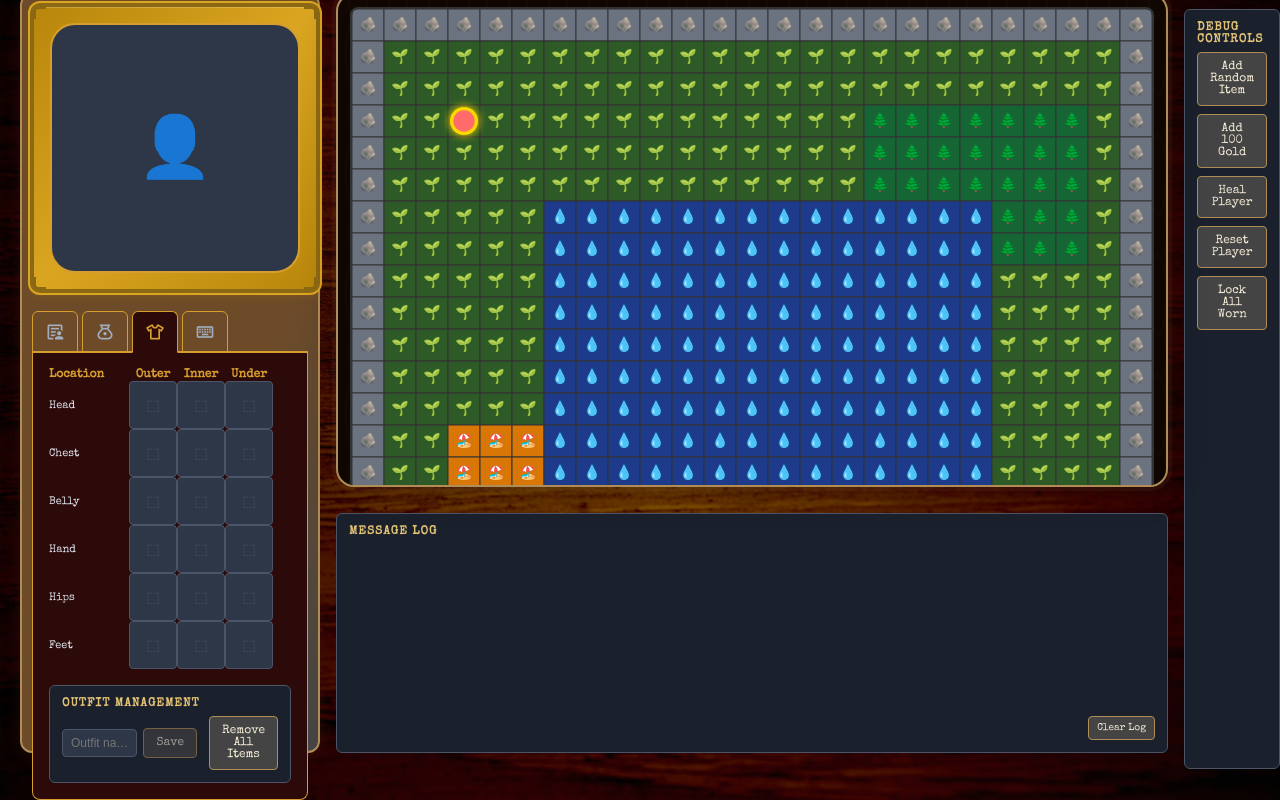
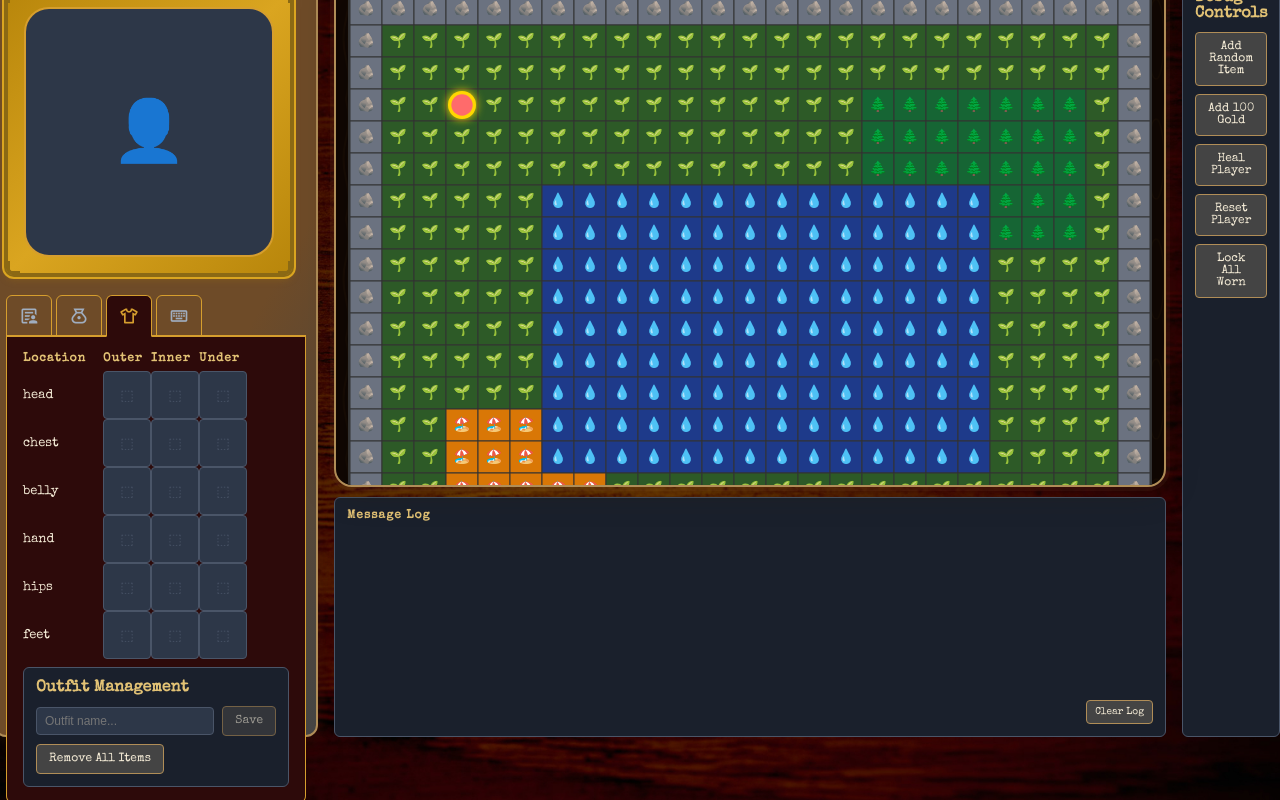
Before and after one commit to charlotte-xie/splarg, a Next.js app: page / in a window 1280 px wide. Both pictures are taken after a click on the button "apparel". Built offline with nearby package versions, Linux system fonts and the light colour scheme; a web font is replaced by a local one.

Commit message:
More CSS improvements

```diff
--- a/components/DebugPanel.tsx
+++ b/components/DebugPanel.tsx
@@ -56,9 +56,9 @@ export default function DebugPanel({ game, onGameUpdate }: DebugPanelProps) {
 
   return (
     <div className="control-panel" style={{height:"100%"}}>
-      <h5>
+      <h4>
         Debug Controls
-      </h5>
+      </h4>
 
       <div className="grid-container">
         <Button
--- a/components/Outfit.tsx
+++ b/components/Outfit.tsx
@@ -121,7 +121,8 @@ export default function Outfit({
   };
 
   return (
-    <div>
+    <div className="control-panel-grid">
+      {/* The outfit grid */}
       <div style={{
           display: 'grid',
           gridTemplateColumns: '80px 48px 48px 48px',
@@ -132,10 +133,10 @@ export default function Outfit({
           boxSizing: 'border-box'
         }}>
           {/* Header row */}
-          <div style={{ fontWeight: 'bold', color: '#d69e2e', fontSize: '12px' }}>Location</div>
-          <div style={{ fontWeight: 'bold', color: '#d69e2e', textAlign: 'center', fontSize: '12px' }}>Outer</div>
-          <div style={{ fontWeight: 'bold', color: '#d69e2e', textAlign: 'center', fontSize: '12px' }}>Inner</div>
-          <div style={{ fontWeight: 'bold', color: '#d69e2e', textAlign: 'center', fontSize: '12px' }}>Under</div>
+          <h5>Location</h5>
+          <h5>Outer</h5>
+          <h5>Inner</h5>
+          <h5>Under</h5>
 
           {/* Equipment rows */}
           {wearAreas.map((wearArea) => {
@@ -145,15 +146,9 @@ export default function Outfit({
 
             return (
               <React.Fragment key={wearArea}>
-                <div style={{
-                  color: '#e2e8f0',
-                  fontSize: '11px',
-                  textTransform: 'capitalize',
-                  textAlign: 'left',
-                  fontWeight: '500'
-                }}>
+                <p>
                   {wearArea}
-                </div>
+                </p>
                 <InventorySlot
                   item={outerItem || null}
                   selected={isSlotSelected(wearArea, WEAR_LAYERS.outer, outerItem)}
--- a/components/OutfitManagement.tsx
+++ b/components/OutfitManagement.tsx
@@ -104,9 +104,9 @@ export default function OutfitManagement({ game, onPlayerUpdate }: OutfitManagem
 
   return (
     <div className="control-panel">
-      <h5>
+      <h4>
         Outfit Management
-      </h5>
+      </h4>
 
       <div className="control-panel-grid">
         {/* Save Outfit */}
@@ -128,11 +128,12 @@ export default function OutfitManagement({ game, onPlayerUpdate }: OutfitManagem
 
         {/* Wear Outfit */}
         {player.getOutfitNames().length > 0 && (
-          <div className="control-panel-row">
+          <div className="control-panel-row" style={{ width: '100%' }}>
             <select
               value={selectedOutfit}
               onChange={(e) => setSelectedOutfit(e.target.value)}
               className="control-panel-input"
+              style={{ flex: 1, minWidth: 0 }}
             >
               <option value="">Select outfit...</option>
               {player.getOutfitNames().map(outfitName => (
--- a/components/TabbedPanel.tsx
+++ b/components/TabbedPanel.tsx
@@ -60,7 +60,6 @@ export default function TabbedPanel({ tabs, defaultTab, className = "" }: Tabbed
         borderTop: 'none',
         borderRadius: '0 0 8px 8px',
         padding: '16px',
-        width: '100%',
         backgroundColor: 'var(--leather-dark)'
       }}>
         {tabs.find(tab => tab.id === activeTab)?.content}
--- a/styles/globals.css
+++ b/styles/globals.css
@@ -14,6 +14,7 @@
   --font-display: 'Special Elite', serif;
   --font-icons: 'Material Symbols Outlined';
   --leather-dark: #2d0a0a;
+  --grid-gap: 8px;
 }
 
 /* Global scrollbar styling */
@@ -78,7 +79,6 @@ h5 {
   color: var(--accent);
   margin-bottom: 6px;
   font-size: 12px;
-  text-transform: uppercase;
   letter-spacing: 1px;
 }
 
@@ -107,7 +107,6 @@ h5 {
 }
 
 .player-panel {
-  width: 300px;
   height: 100%;
   background: linear-gradient(120deg, var(--leather) 60%, var(--iron) 100%);
   border-radius: 12px;
@@ -118,7 +117,6 @@ h5 {
   display: flex;
   flex-direction: column;
   gap: 20px;
-  font-size: 0.85rem;
   min-height: 0;
 }
 
@@ -127,8 +125,6 @@ h5 {
   flex-direction: column;
   gap: 10px;
 }
-
-
 
 .stat-row {
   display: flex;
@@ -166,7 +162,6 @@ h5 {
   background: linear-gradient(90deg, var(--copper), var(--brass));
   transition: width 0.3s ease;
 }
-
 
 .tile-map-container {
   display: flex;
@@ -298,15 +293,11 @@ h5 {
     gap: 10px;
   }
 
-
-
   .tile-info {
     position: static;
     margin-top: 20px;
   }
 }
-
-
 
 .game-window {
   background: rgba(59, 36, 18, 0.92);
@@ -329,49 +320,61 @@ h5 {
   box-sizing: border-box;
 }
 
+
+
+.grid-container {
+  display: grid;
+  grid-template-columns: repeat(auto-fill, minmax(0.5fr, 1fr));
+  gap: var(--grid-gap);
+  justify-content: center; /* Pushes extra space to the edges */
+  width: 100%; /* Full container width */
+  box-sizing: border-box;
+}
+
 /* Use Control panel for panels with text and buttons, dark blue background */
 .control-panel {
-  margin-top: 16px;
   padding: 12px;
   background-color: #1a202c;
   border-radius: 6px;
   border: 1px solid #4a5568;
 }
 
-.grid-container {
-  display: grid;
-  grid-template-columns: repeat(auto-fill, minmax(0.5fr, 1fr));
-  gap: 8px; /* Fixed gap size */
-  justify-content: center; /* Pushes extra space to the edges */
-  width: 100%; /* Full container width */
-  box-sizing: border-box;
+.control-panel-grid {
+  display: flex;
+  flex-wrap: wrap;
+  gap: var(--grid-gap);
 }
 
-.control-panel-grid {
-  display: grid;
-  grid-template-columns: auto 1fr;
-  gap: 8px 12px;
+/* Use Control panel row to group control panel items that need to stay in same row */
+.control-panel-row {
+  display: flex;
+  gap: var(--grid-gap);
+  width: 100%;
   align-items: center;
+  min-width: 0;
+}
+
+/* Use Control panel row to group control panel items that need to stay in same row */
+.control-panel-row {
+  display: flex;
+  gap: var(--grid-gap);
+  width: 100%;
+  align-items: center;
+  min-width: 0;
 }
 
 .control-panel-input {
-  flex: 1;
+  flex: 1 1 0;
+  min-width: 0;
+  width: auto;
   padding: 6px 8px;
   background-color: #2d3748;
   border: 1px solid #4a5568;
   border-radius: 4px;
   color: #e2e8f0;
   font-size: 12px;
-  min-width: 0;
   overflow: hidden;
   text-overflow: ellipsis;
-}
-
-.control-panel-row {
-  display: flex;
-  gap: 6px;
-  align-items: center;
-  min-width: 0;
 }
 
 .control-panel-messages {
@@ -380,8 +383,6 @@ h5 {
   flex: 1;
   overflow-y: auto;
 }
-
-
 
 .control-panel-messages-footer {
   margin-top: 8px;
```
